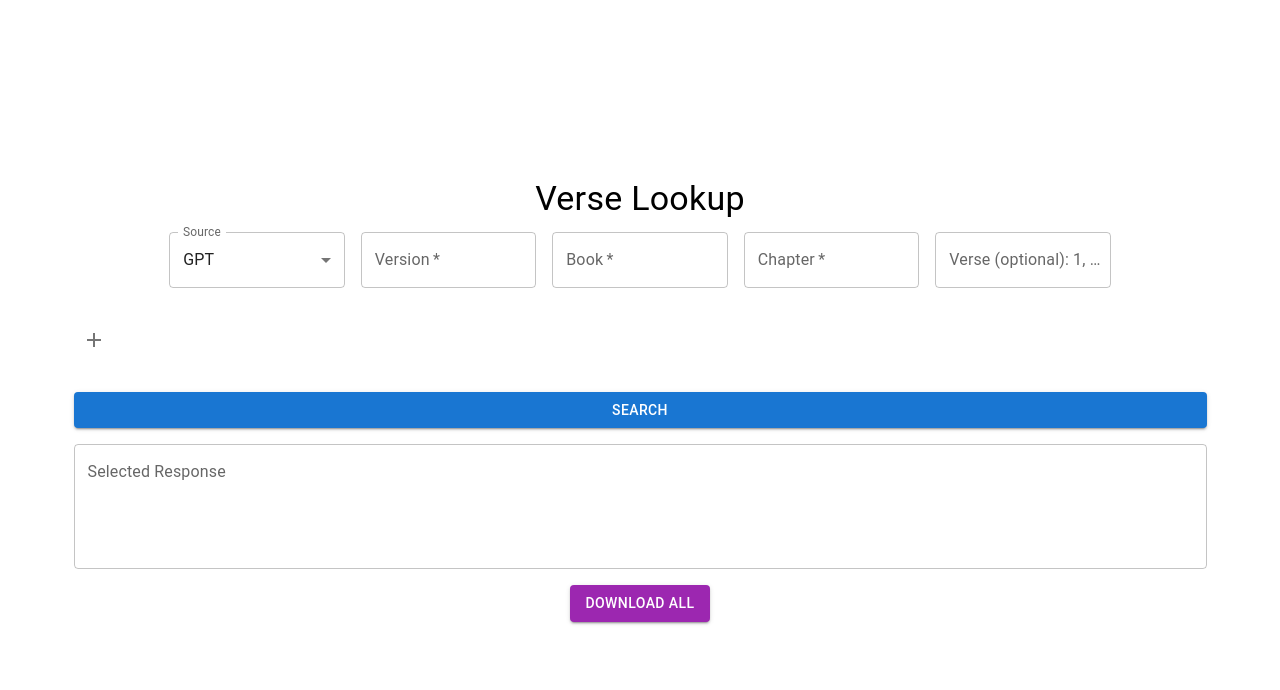
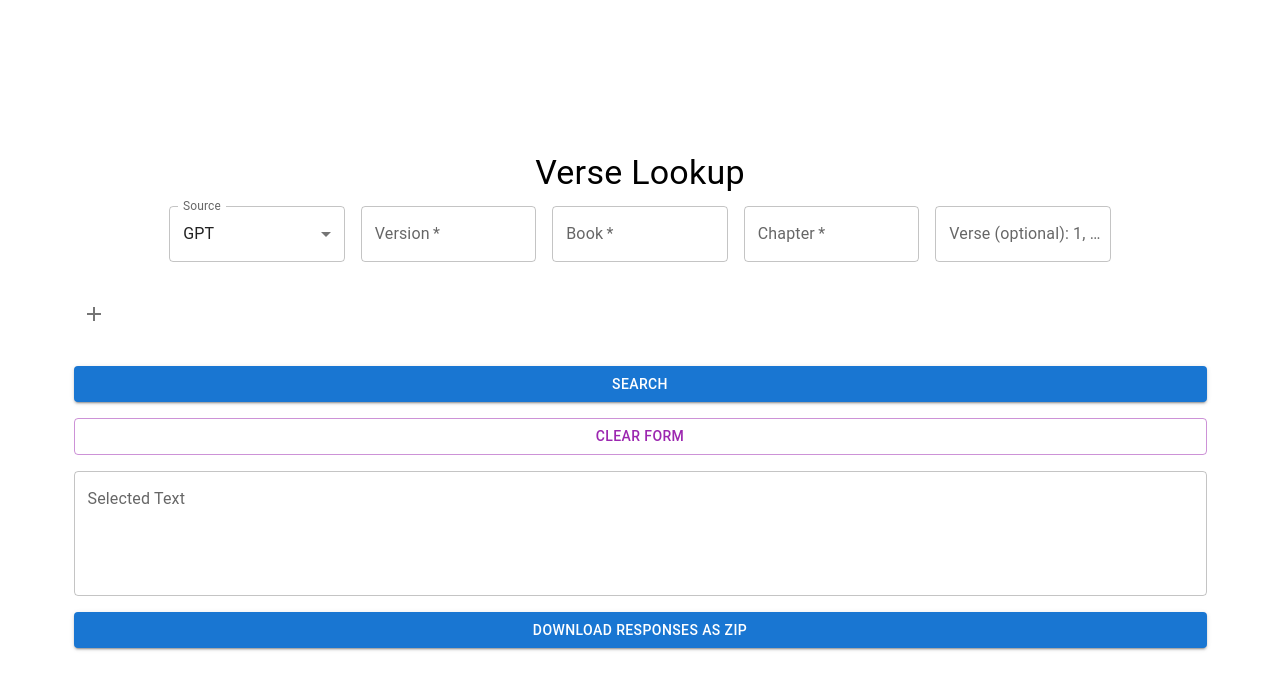
Before and after one commit to darrellcolehill/biblical-text-fetcher, a React (Vite) app in the folder frontend/: page / in a window 1280 px wide. Shown: the top 690 px of the page. Built offline with nearby package versions, Linux system fonts and the light colour scheme.

Commit message:
Added clear form button

```diff
--- a/frontend/src/VerseForm.tsx
+++ b/frontend/src/VerseForm.tsx
@@ -35,8 +35,10 @@ const VerseForm: React.FC = () => {
     setInputRows(newRows);
   };
 
-  const handleRowClick = (key: string) => {
-    setSelectedText(responseTexts[key]);
+  const handleClearForm = () => {
+    setInputRows([{ version: '', book: '', chapter: '', verse: '', source: 'GPT' }]);
+    setResponseTexts({});
+    setSelectedText('');
   };
 
   const handleSubmit = async (e: React.FormEvent) => {
@@ -222,13 +224,16 @@ const VerseForm: React.FC = () => {
         <Button type="submit" variant="contained" color="primary" fullWidth sx={{ mt: 2 }}>
           Search
         </Button>
+        <Button onClick={handleClearForm} variant="outlined" color="secondary" fullWidth sx={{ mt: 2 }}>
+          Clear Form
+        </Button>
       </form>
 
       {Object.keys(responseTexts).length > 0 && (
         <Box sx={{ mt: 4, width: '100%', position: 'relative', border: '1px solid #ddd', borderRadius: '8px', padding: 2 }}>
           <Typography variant="h6">Responses</Typography>
           {Object.keys(responseTexts).map((key) => (
-            <Box key={key} onClick={() => handleRowClick(key)} sx={{ cursor: 'pointer', borderBottom: '1px solid #ddd', padding: 1 }}>
+            <Box key={key} onClick={() => setSelectedText(responseTexts[key])} sx={{ cursor: 'pointer', borderBottom: '1px solid #ddd', padding: 1 }}>
               {key}
             </Box>
           ))}
@@ -241,23 +246,19 @@ const VerseForm: React.FC = () => {
       )}
 
       <TextField
-        label="Selected Response"
+        label="Selected Text"
         value={selectedText}
-        onChange={() => {}}
         fullWidth
         multiline
         rows={4}
         sx={{ mt: 2 }}
-        InputProps={{
-          readOnly: true,
-        }}
       />
 
-      <Button variant="contained" color="secondary" onClick={handleDownload} sx={{ mt: 2 }}>
-        Download All
+      <Button onClick={handleDownload} variant="contained" color="primary" fullWidth sx={{ mt: 2 }}>
+        Download Responses as ZIP
       </Button>
 
-      {copySuccess && <Typography variant="body2" color="primary">{copySuccess}</Typography>}
+      {copySuccess && <Typography variant="body2" color="success.main" sx={{ mt: 2 }}>{copySuccess}</Typography>}
     </Box>
   );
 };
```
